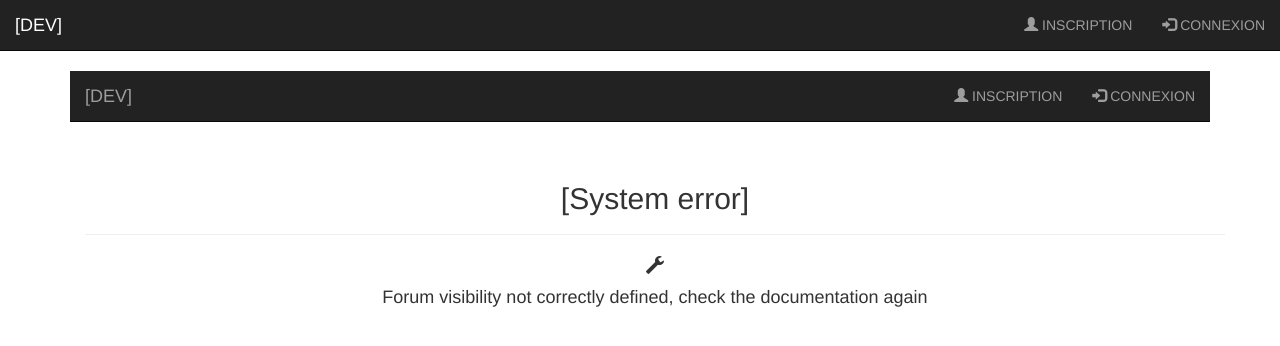
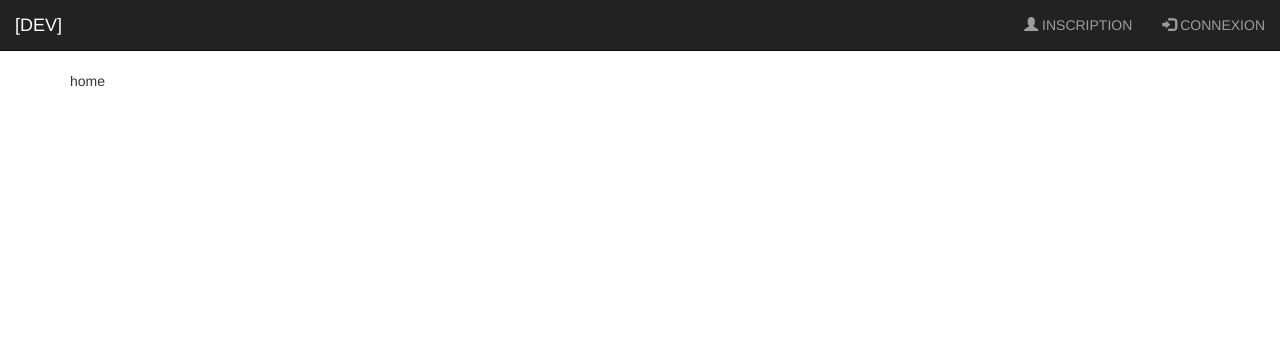
Before and after one commit to f1she3/SmartBB, a PHP site: page /index.php?page=init in a window 1280 px wide. Shown: the top 346 px of the page. Run offline with PHP 8.4, Linux system fonts and the light colour scheme; data that the repository does not hold is empty.

Commit message:
Added few documentation

```diff
--- a/www/functions/init.php
+++ b/www/functions/init.php
@@ -8,6 +8,9 @@ require 'actions.php';
 require 'display.php';
 /*
  * ROUTING_MODE :
+ *
+ * Define the global shape of the URL
+ *
  * DEFAULT : 		/index.php?page=page
  * DEFAULT_SHORT : 	/?page=page
  * ROUTER : 		/page
@@ -20,8 +23,17 @@ define('ROUTING_MODE', 'DEFAULT_SHORT');
 // Define root url according to ROUTING_MODE
 define_base_url(constant('ROUTING_MODE'));
 
-// Define if the forum will be visible to non registered users
-define('FORUM_VISIBILITY', 'PUBLICI');
+/*
+ * FORUM_VISIBILITY :
+ *
+ * Define if the forum will be visible to
+ * unregistered users
+ *
+ * PUBLIC : all users can see, but only registered can post
+ * PRIVATE : only registered users can see
+ *
+ */
+define('FORUM_VISIBILITY', 'PUBLIC');
 session_start();
 define('PROJECT_NAME', '[DEV]');
 define('HOST', 'p:127.0.0.1');
```
